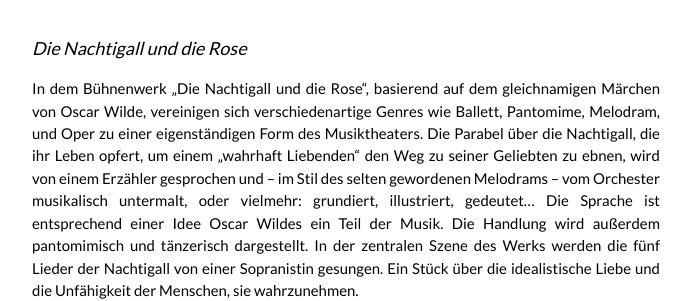
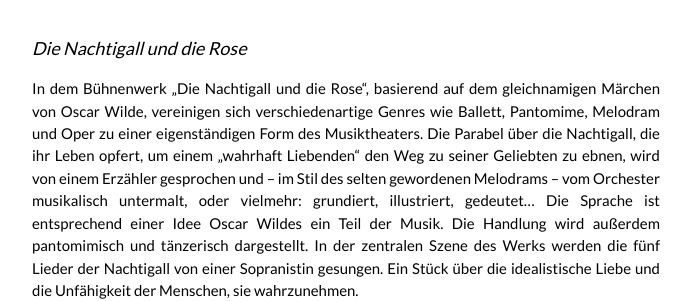
Before and after one commit to drievko/drievko.github.io, a Jekyll site: the page built from veroeffentlichungen.md, in a window 1280 px wide. Shown: the part 735-1036 px from the top of the page, without its empty margins (294-985 px from the left). Built offline with Jekyll 4.4.1, drawn with Linux system fonts in a browser that asks for light colours; Markdown is read by kramdown in place of the engine named in the settings.

Commit message:
Minimal correction.

```diff
--- a/veroeffentlichungen.md
+++ b/veroeffentlichungen.md
@@ -20,7 +20,7 @@
 Die Nachtigall und die Rose
 ---------------------------
 
-In dem Bühnenwerk „Die Nachtigall und die Rose“, basierend auf dem gleichnamigen Märchen von Oscar Wilde, vereinigen sich verschiedenartige Genres wie Ballett, Pantomime, Melodram, und Oper zu einer eigenständigen Form des Musiktheaters. Die Parabel über die Nachtigall, die ihr Leben opfert, um einem „wahrhaft Liebenden“ den Weg zu seiner Geliebten zu ebnen, wird von einem Erzähler gesprochen und – im Stil des selten gewordenen Melodrams – vom Orchester musikalisch untermalt, oder vielmehr: grundiert, illustriert, gedeutet... Die Sprache ist entsprechend einer Idee Oscar Wildes ein Teil der Musik. Die Handlung wird außerdem pantomimisch und tänzerisch dargestellt. In der zentralen Szene des Werks werden die fünf Lieder der Nachtigall von einer Sopranistin gesungen. Ein Stück über die idealistische Liebe und die Unfähigkeit der Menschen, sie wahrzunehmen.
+In dem Bühnenwerk „Die Nachtigall und die Rose“, basierend auf dem gleichnamigen Märchen von Oscar Wilde, vereinigen sich verschiedenartige Genres wie Ballett, Pantomime, Melodram und Oper zu einer eigenständigen Form des Musiktheaters. Die Parabel über die Nachtigall, die ihr Leben opfert, um einem „wahrhaft Liebenden“ den Weg zu seiner Geliebten zu ebnen, wird von einem Erzähler gesprochen und – im Stil des selten gewordenen Melodrams – vom Orchester musikalisch untermalt, oder vielmehr: grundiert, illustriert, gedeutet... Die Sprache ist entsprechend einer Idee Oscar Wildes ein Teil der Musik. Die Handlung wird außerdem pantomimisch und tänzerisch dargestellt. In der zentralen Szene des Werks werden die fünf Lieder der Nachtigall von einer Sopranistin gesungen. Ein Stück über die idealistische Liebe und die Unfähigkeit der Menschen, sie wahrzunehmen.
 
 Die Premiere der „großen Fassung“ ist für Ende 2014 in Planung.
 
```
